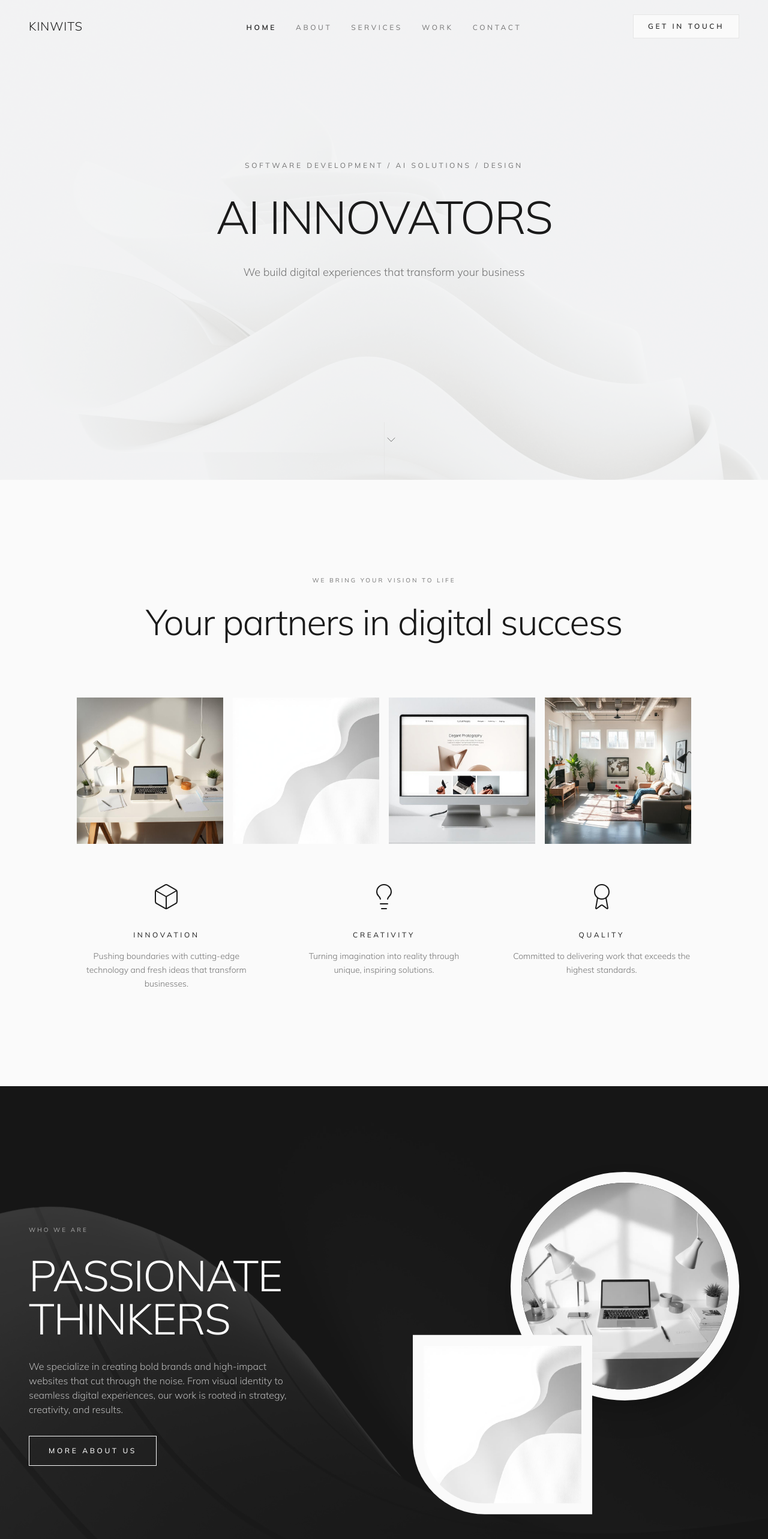
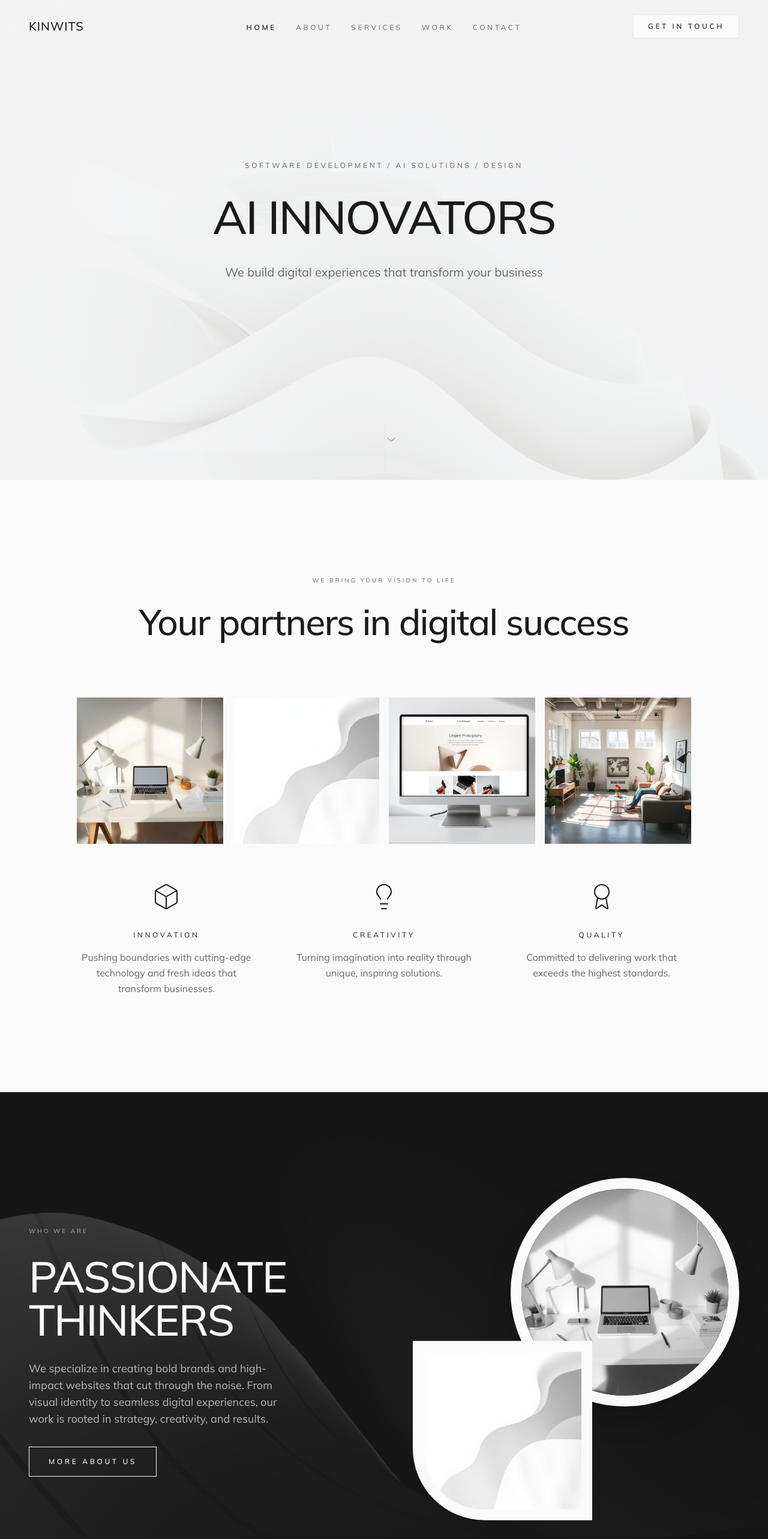
Before and after one commit to kinwitstech/kinwits-template, a React (Vite) app: page / in a window 1280 px wide. Shown: the top 2566 px of the page at 60% size. Built offline with nearby package versions, Linux system fonts and the light colour scheme; the HTML template or start-up script is replaced by a standard one.

Commit message:
Adjust font size and weight

```diff
--- a/src/components/Navigation.tsx
+++ b/src/components/Navigation.tsx
@@ -79,7 +79,7 @@ const Navigation = () => {
         <div className="flex items-center justify-between">
           <button
             onClick={() => scrollToSection('hero')}
-            className="text-xl font-light tracking-wider"
+            className="text-xl font-medium tracking-wider"
           >
             KINWITS
           </button>
--- a/src/components/sections/About.tsx
+++ b/src/components/sections/About.tsx
@@ -48,7 +48,7 @@ const About = () => {
               <p className="text-[10px] tracking-widest uppercase text-muted-foreground mb-8">
                 We Bring Your Vision To Life
               </p>
-              <h2 className="text-3xl md:text-4xl lg:text-5xl xl:text-6xl font-light tracking-tight mb-6">
+              <h2 className="text-3xl md:text-4xl lg:text-5xl xl:text-6xl font-medium tracking-tight mb-6">
                 Your partners in digital success
               </h2>
             </div>
@@ -77,7 +77,7 @@ const About = () => {
                     <value.icon className="w-12 h-12 text-foreground" strokeWidth={1} />
                   </div>
                   <h3 className="text-xs font-normal tracking-widest mb-4">{value.title}</h3>
-                  <p className="text-sm text-muted-foreground leading-relaxed font-light">
+                  <p className="text-base text-muted-foreground leading-relaxed font-normal">
                     {value.description}
                   </p>
                 </div>)}
@@ -99,10 +99,10 @@ const About = () => {
                 <p className="text-[10px] tracking-widest uppercase text-background/60">
                   WHO WE ARE
                 </p>
-                <h3 className="text-4xl md:text-5xl lg:text-6xl xl:text-7xl font-light tracking-tight text-background leading-tight">
+                <h3 className="text-4xl md:text-5xl lg:text-6xl xl:text-7xl font-medium tracking-tight text-background leading-tight">
                   PASSIONATE<br />THINKERS
                 </h3>
-                <p className="text-sm md:text-base text-background/70 leading-relaxed font-light max-w-md">
+                <p className="text-base md:text-lg text-background/70 leading-relaxed font-normal max-w-md">
                   We specialize in creating bold brands and high-impact websites that cut through the noise. From visual identity to seamless digital experiences, our work is rooted in strategy, creativity, and results.
                 </p>
                 <Button onClick={navigateToAboutPage} variant="ghost" className="text-xs tracking-widest px-8 py-6 border-[0.5px] border-background text-background bg-transparent hover:bg-background hover:text-foreground transition-all">
--- a/src/components/sections/Contact.tsx
+++ b/src/components/sections/Contact.tsx
@@ -23,10 +23,10 @@ const Contact = () => {
             <p className="text-[10px] tracking-widest uppercase text-muted-foreground mb-8">
               Get In Touch
             </p>
-            <h2 className="text-3xl md:text-4xl lg:text-5xl xl:text-6xl font-light tracking-tight mb-6">
+            <h2 className="text-3xl md:text-4xl lg:text-5xl xl:text-6xl font-medium tracking-tight mb-6">
               LET'S WORK TOGETHER
             </h2>
-            <p className="text-sm text-muted-foreground font-light">
+            <p className="text-base text-muted-foreground font-normal">
               Ready to start your project? Send us a message.
             </p>
           </div>
--- a/src/components/sections/ContactInfo.tsx
+++ b/src/components/sections/ContactInfo.tsx
@@ -173,7 +173,7 @@ const ContactInfo = () => {
             </nav>
 
             {/* Copyright */}
-            <p className="text-xs text-background/50 font-light">
+            <p className="text-sm text-background/60 font-normal">
               © KINWITS TECH 2025
             </p>
           </div>
--- a/src/components/sections/Features.tsx
+++ b/src/components/sections/Features.tsx
@@ -26,7 +26,7 @@ const Features = () => {
           <div className="grid lg:grid-cols-4 gap-12 lg:gap-16 items-start">
             {/* Title Section */}
             <div className="lg:col-span-1">
-              <h2 className="text-3xl md:text-4xl font-light tracking-tight mb-4">
+              <h2 className="text-3xl md:text-4xl font-medium tracking-tight mb-4">
                 WHY WE ARE<br />DIFFERENT
               </h2>
               <div className="w-16 h-0.5 bg-foreground"></div>
@@ -51,7 +51,7 @@ const Features = () => {
                   <h3 className="text-xs tracking-widest uppercase mb-4 font-semibold">
                     {feature.title}
                   </h3>
-                  <p className="text-sm text-muted-foreground font-light leading-relaxed">
+                  <p className="text-base text-muted-foreground font-normal leading-relaxed">
                     {feature.description}
                   </p>
                 </div>
--- a/src/components/sections/Hero.tsx
+++ b/src/components/sections/Hero.tsx
@@ -36,7 +36,7 @@ const Hero = () => {
         </p>
 
         <div className="relative overflow-hidden mb-8" style={{ height: '1.2em', fontSize: 'clamp(2rem, 6vw, 6rem)' }}>
-          <h1 className="absolute inset-0 flex items-center justify-center font-light tracking-tight text-foreground">
+          <h1 className="absolute inset-0 flex items-center justify-center font-medium tracking-tight text-foreground">
             <span
               key={currentText}
               className="animate-scroll-up inline-block whitespace-nowrap opacity-100"
@@ -46,7 +46,7 @@ const Hero = () => {
           </h1>
         </div>
 
-        <p className="text-sm sm:text-base md:text-lg text-muted-foreground max-w-2xl mx-auto mb-16 animate-fade-in-up font-light" style={{ animationDelay: '200ms' }}>
+        <p className="text-base sm:text-lg md:text-xl text-muted-foreground max-w-2xl mx-auto mb-16 animate-fade-in-up font-normal" style={{ animationDelay: '200ms' }}>
           We build digital experiences that transform your business
         </p>
       </div>
--- a/src/components/sections/Services.tsx
+++ b/src/components/sections/Services.tsx
@@ -49,10 +49,10 @@ const Services = () => {
                   <span className="absolute -bottom-1 left-0 w-3/4 h-[1px] bg-foreground"></span>
                 </p>
               </div>
-              <h2 className="text-4xl md:text-5xl lg:text-6xl xl:text-7xl font-light tracking-tight leading-tight">
+              <h2 className="text-4xl md:text-5xl lg:text-6xl xl:text-7xl font-medium tracking-tight leading-tight">
                 WHAT WE CAN DO FOR YOU
               </h2>
-              <p className="text-sm md:text-base text-muted-foreground leading-relaxed font-light">
+              <p className="text-base md:text-lg text-muted-foreground leading-relaxed font-normal">
                 We offer a <span className="underline decoration-1 underline-offset-4">full spectrum of creative services</span> designed to elevate your brand and bring your vision to life.
               </p>
             </div>
@@ -65,7 +65,7 @@ const Services = () => {
                     <AccordionTrigger className="text-left text-sm md:text-base tracking-widest py-8 hover:no-underline font-normal">
                       {service.title}
                     </AccordionTrigger>
-                    <AccordionContent className="text-sm text-muted-foreground leading-relaxed font-light pb-8">
+                    <AccordionContent className="text-base text-muted-foreground leading-relaxed font-normal pb-8">
                       {service.description}
                     </AccordionContent>
                   </AccordionItem>
@@ -82,7 +82,7 @@ const Services = () => {
             <div className="grid md:grid-cols-3 gap-12 md:gap-8">
               {stats.map((stat, index) => (
                 <div key={index} className="text-center">
-                  <div className="text-6xl md:text-7xl lg:text-8xl font-light tracking-tight mb-4">
+                  <div className="text-6xl md:text-7xl lg:text-8xl font-medium tracking-tight mb-4">
                     {stat.number}
                   </div>
                   <p className="text-[10px] tracking-widest uppercase text-muted-foreground">
--- a/src/components/sections/Testimonials.tsx
+++ b/src/components/sections/Testimonials.tsx
@@ -52,7 +52,7 @@ const Testimonials = () => {
                 </span> TESTIMONIALS
               </p>
             </div>
-            <h2 className="text-3xl md:text-4xl lg:text-5xl xl:text-6xl font-light tracking-tight mb-12 text-background">
+            <h2 className="text-3xl md:text-4xl lg:text-5xl xl:text-6xl font-medium tracking-tight mb-12 text-background">
               TRUSTED BY LEADING<br />EXPERTS
             </h2>
           </div>
@@ -82,7 +82,7 @@ const Testimonials = () => {
             <div className="inline-block mb-6">
               <Quote className="w-8 h-8 text-background/40" />
             </div>
-            <p className="text-base md:text-lg text-background/80 leading-relaxed font-light max-w-3xl mx-auto transition-all duration-500">
+            <p className="text-lg md:text-xl text-background/80 leading-relaxed font-normal max-w-3xl mx-auto transition-all duration-500">
               {testimonials[activeIndex].quote}
             </p>
             <div className="pt-6">
--- a/src/components/sections/Work.tsx
+++ b/src/components/sections/Work.tsx
@@ -39,7 +39,7 @@ const Work = () => {
             <p className="text-[10px] tracking-widest uppercase text-muted-foreground mb-8">
               Our Portfolio
             </p>
-            <h2 className="text-3xl md:text-4xl lg:text-5xl xl:text-6xl font-light tracking-tight mb-6">
+            <h2 className="text-3xl md:text-4xl lg:text-5xl xl:text-6xl font-medium tracking-tight mb-6">
               SELECTED WORK
             </h2>
           </div>
@@ -76,7 +76,7 @@ const Work = () => {
                         <p className="text-[10px] tracking-widest uppercase text-background/70 mb-3">
                           {project.category}
                         </p>
-                        <h3 className="text-lg md:text-xl font-light text-background">
+                        <h3 className="text-xl md:text-2xl font-medium text-background">
                           {project.title}
                         </h3>
                       </div>
@@ -104,7 +104,7 @@ const Work = () => {
                         <p className="text-[10px] tracking-widest uppercase text-background/70 mb-3">
                           {project.category}
                         </p>
-                        <h3 className="text-lg md:text-xl font-light text-background">
+                        <h3 className="text-xl md:text-2xl font-medium text-background">
                           {project.title}
                         </h3>
                       </div>
@@ -132,7 +132,7 @@ const Work = () => {
                         <p className="text-[10px] tracking-widest uppercase text-background/70 mb-3">
                           {project.category}
                         </p>
-                        <h3 className="text-lg md:text-xl font-light text-background">
+                        <h3 className="text-xl md:text-2xl font-medium text-background">
                           {project.title}
                         </h3>
                       </div>
--- a/src/index.css
+++ b/src/index.css
@@ -19,7 +19,7 @@ All colors MUST be HSL.
     --secondary: 0 0% 96%;
     --secondary-foreground: 0 0% 10%;
     --muted: 0 0% 96%;
-    --muted-foreground: 0 0% 45%;
+    --muted-foreground: 0 0% 40%;
     --accent: 0 0% 96%;
     --accent-foreground: 0 0% 10%;
     --destructive: 0 84.2% 60.2%;
@@ -29,7 +29,7 @@ All colors MUST be HSL.
     --ring: 0 0% 10%;
     --radius: 0rem;
     --heading-primary: 0 0% 10%;
-    --text-subtle: 0 0% 45%;
+    --text-subtle: 0 0% 40%;
     --transition-smooth: all 0.4s cubic-bezier(0.4, 0, 0.2, 1);
   }
 
@@ -75,6 +75,8 @@ All colors MUST be HSL.
   body {
     @apply bg-background text-foreground antialiased;
     font-feature-settings: "kern" 1;
+    font-size: 16px;
+    font-weight: 400;
   }
 
   html {
@@ -84,6 +86,7 @@ All colors MUST be HSL.
   h1, h2, h3, h4, h5, h6 {
     @apply text-[hsl(var(--heading-primary))];
     letter-spacing: 0.02em;
+    font-weight: 500;
   }
 }
 
--- a/src/pages/AboutUs.tsx
+++ b/src/pages/AboutUs.tsx
@@ -59,10 +59,10 @@ const AboutUs = () => {
             <p className="text-[10px] tracking-widest uppercase text-muted-foreground mb-8">
               About Us
             </p>
-            <h1 className="text-4xl md:text-5xl lg:text-6xl xl:text-7xl font-light tracking-tight mb-8">
+            <h1 className="text-4xl md:text-5xl lg:text-6xl xl:text-7xl font-medium tracking-tight mb-8">
               BUILDING DIGITAL<br />EXPERIENCES
             </h1>
-            <p className="text-lg text-muted-foreground leading-relaxed font-light max-w-3xl">
+            <p className="text-xl text-muted-foreground leading-relaxed font-normal max-w-3xl">
               We are a creative digital agency specializing in creating bold brands and high-impact websites.
               Our work is rooted in strategy, creativity, and results that matter.
             </p>
@@ -77,7 +77,7 @@ const AboutUs = () => {
             <div className="grid grid-cols-2 md:grid-cols-4 gap-12">
               {stats.map((stat, index) => (
                 <div key={index} className="text-center">
-                  <h3 className="text-4xl md:text-5xl font-light mb-2">{stat.number}</h3>
+                  <h3 className="text-4xl md:text-5xl font-medium mb-2">{stat.number}</h3>
                   <p className="text-xs tracking-widest uppercase text-muted-foreground">{stat.label}</p>
                 </div>
               ))}
@@ -95,14 +95,14 @@ const AboutUs = () => {
                 <p className="text-[10px] tracking-widest uppercase text-muted-foreground mb-8">
                   Our Story
                 </p>
-                <h2 className="text-3xl md:text-4xl lg:text-5xl font-light tracking-tight mb-8">
+                <h2 className="text-3xl md:text-4xl lg:text-5xl font-medium tracking-tight mb-8">
                   PASSIONATE ABOUT INNOVATION
                 </h2>
-                <p className="text-muted-foreground leading-relaxed font-light mb-6">
+                <p className="text-base text-muted-foreground leading-relaxed font-normal mb-6">
                   Founded with a vision to transform the digital landscape, we've grown from a small team
                   of passionate creators to a full-service digital agency serving clients worldwide.
                 </p>
-                <p className="text-muted-foreground leading-relaxed font-light">
+                <p className="text-base text-muted-foreground leading-relaxed font-normal">
                   Our journey has been defined by our commitment to pushing boundaries, embracing new
                   technologies, and delivering exceptional results that exceed expectations.
                 </p>
@@ -135,7 +135,7 @@ const AboutUs = () => {
               <p className="text-[10px] tracking-widest uppercase text-muted-foreground mb-8">
                 What Drives Us
               </p>
-              <h2 className="text-3xl md:text-4xl lg:text-5xl font-light tracking-tight mb-6">
+              <h2 className="text-3xl md:text-4xl lg:text-5xl font-medium tracking-tight mb-6">
                 OUR CORE VALUES
               </h2>
             </div>
@@ -146,8 +146,8 @@ const AboutUs = () => {
                   <div className="mb-6">
                     <value.icon className="w-12 h-12 text-foreground" strokeWidth={1} />
                   </div>
-                  <h3 className="text-xl font-light tracking-wide mb-4">{value.title}</h3>
-                  <p className="text-muted-foreground leading-relaxed font-light">
+                  <h3 className="text-xl font-medium tracking-wide mb-4">{value.title}</h3>
+                  <p className="text-base text-muted-foreground leading-relaxed font-normal">
                     {value.description}
                   </p>
                 </div>
@@ -161,10 +161,10 @@ const AboutUs = () => {
       <section className="py-32 md:py-40">
         <div className="container mx-auto px-6 lg:px-12">
           <div className="max-w-4xl mx-auto text-center">
-            <h2 className="text-3xl md:text-4xl lg:text-5xl font-light tracking-tight mb-8">
+            <h2 className="text-3xl md:text-4xl lg:text-5xl font-medium tracking-tight mb-8">
               LET'S BUILD SOMETHING AMAZING TOGETHER
             </h2>
-            <p className="text-muted-foreground leading-relaxed font-light mb-12 max-w-2xl mx-auto">
+            <p className="text-base text-muted-foreground leading-relaxed font-normal mb-12 max-w-2xl mx-auto">
               Ready to take your digital presence to the next level? Let's discuss your project
               and explore how we can help you achieve your goals.
             </p>
```
